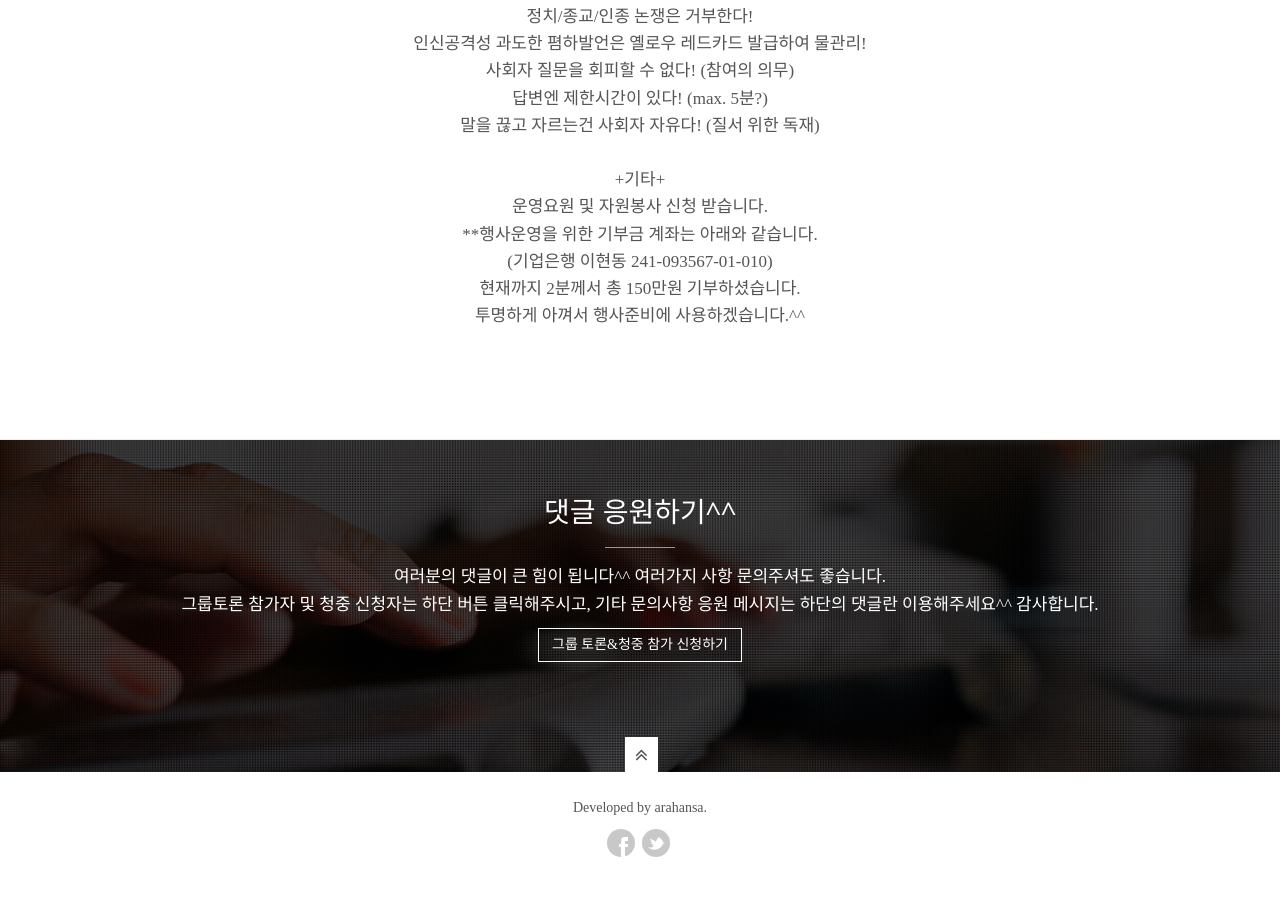
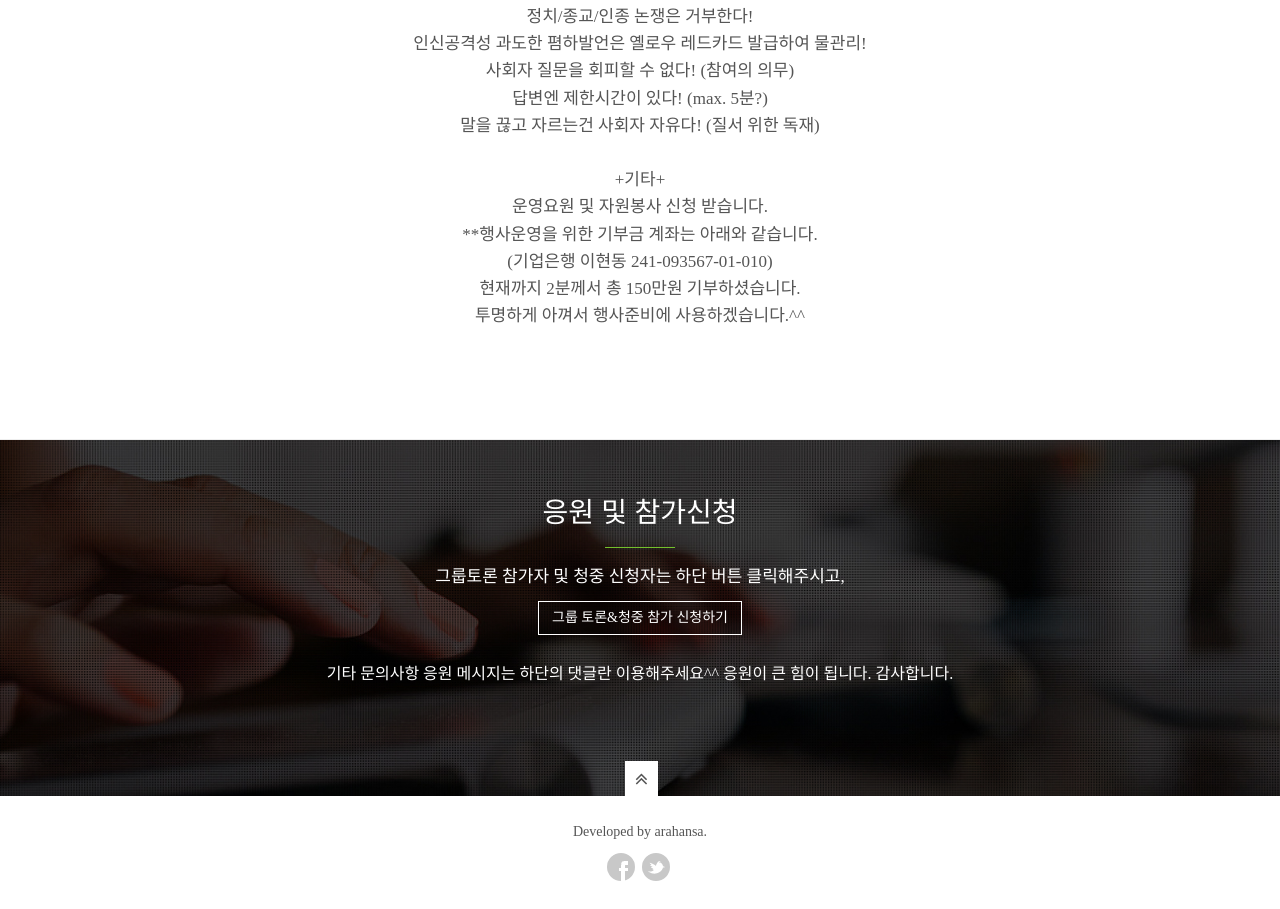
Before and after one commit to arahansa/brandnew, a website: page index.html in a window 1280 px wide. Shown: the part 4225-5134 px from the top of the page. Before the commit the page ends 5110 px from the top, so only its background shows below. Drawn offline with Linux system fonts and the light colour scheme; a script that the page names is missing; a web font is replaced by a local one.

Commit message:
asdfasdfdas

```diff
--- a/index.html
+++ b/index.html
@@ -435,17 +435,17 @@
             </div> -->
 
             <div class="title-v1">
-                <h2>댓글 응원하기^^</h2>
+                <h2>응원 및 참가신청</h2>
                 <p>
-                    여러분의 댓글이 큰 힘이 됩니다^^ 여러가지 사항 문의주셔도 좋습니다. <br>그룹토론 참가자 및  청중 신청자는 하단 버튼 클릭해주시고, 기타 문의사항 응원 메시지는 하단의 댓글란 이용해주세요^^ 감사합니다.
-<div class="row contacts-in" style="text-align:center;">
+                 그룹토론 참가자 및  청중 신청자는 하단 버튼 클릭해주시고,
+            <div class="row contacts-in" style="text-align:center;">
                 <form  method="post" id="sky-form3" class="sky-form contact-style">
                      <fieldset>
                         <button type="submit" class="btn-u btn-brd btn-brd-hover btn-u-dark">그룹 토론&amp;청중 참가 신청하기</button>
                     </fieldset>
                 </form>
             </div>
-                </p>
+                <br> 기타 문의사항 응원 메시지는 하단의 댓글란 이용해주세요^^ 응원이 큰 힘이 됩니다. 감사합니다.
             </div>
 
 <div id="disqus_thread"></div>
```
